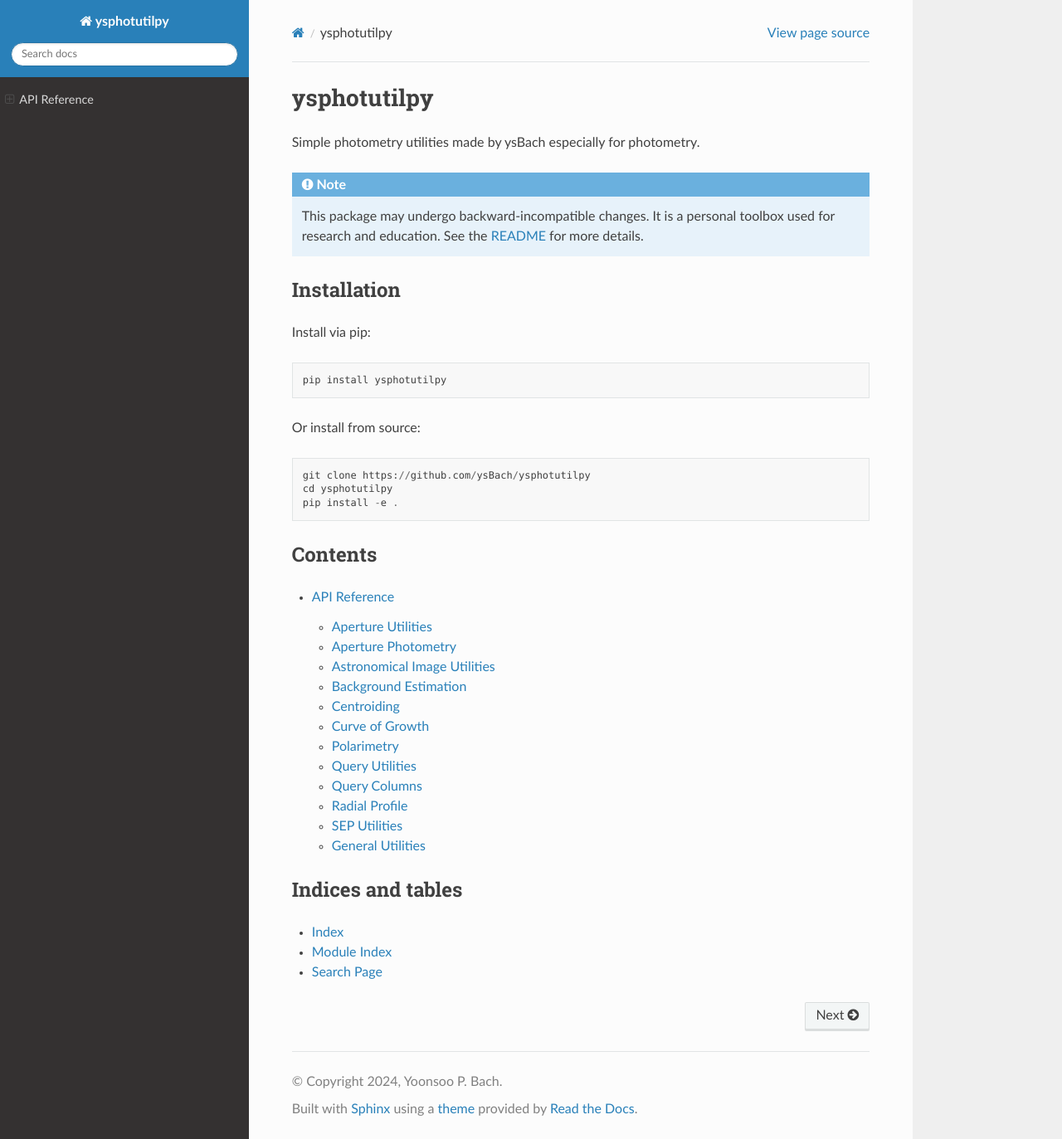
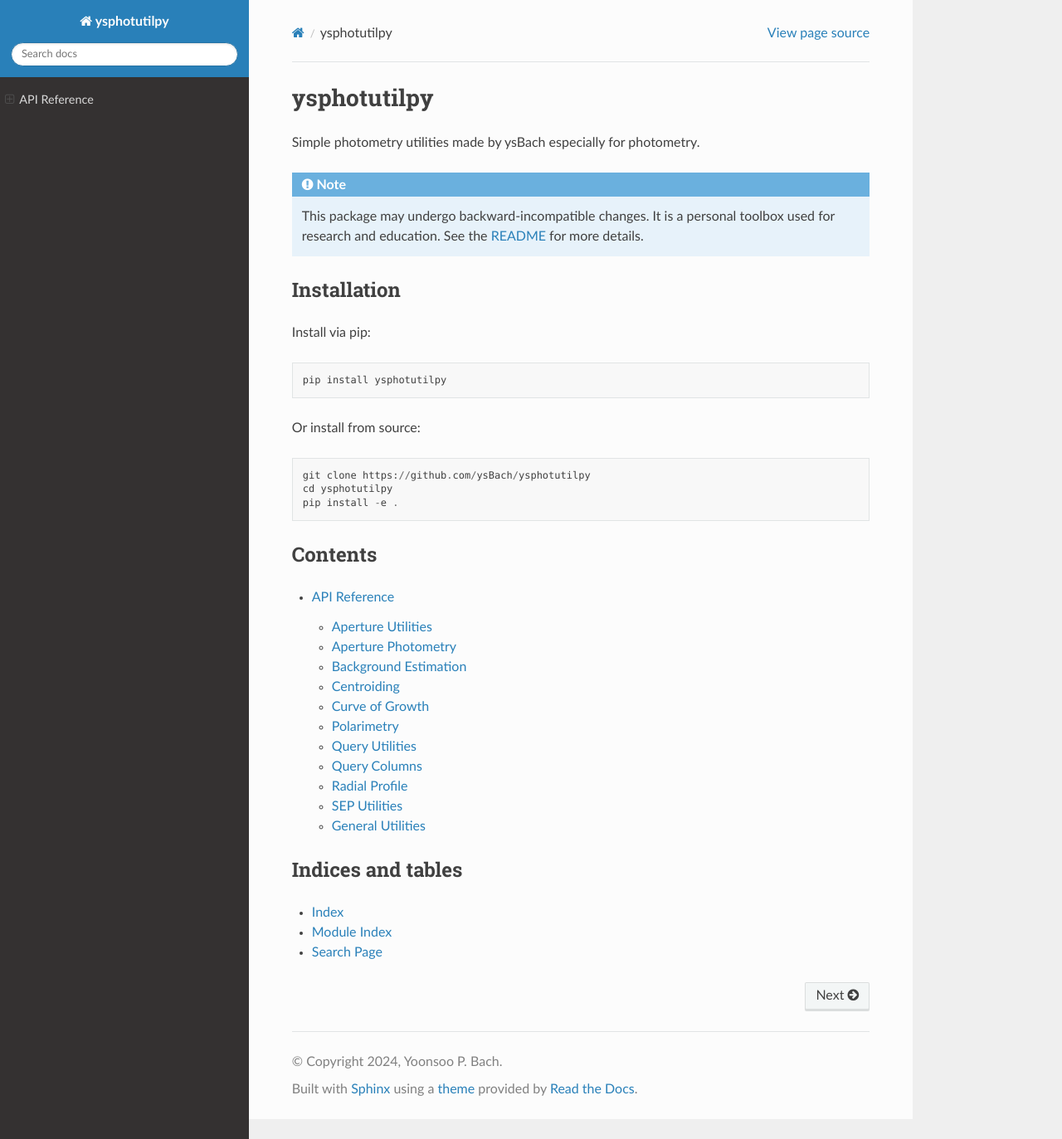
Before and after one commit to ysBach/ysphotutilpy, a Sphinx documentation site: the page built from docs/index.rst, in a window 1280 px wide and 1373 px high. Shown: the whole window at 83% size. Built offline with Sphinx 7.4.7 and the Read the Docs theme 3.1.0, drawn with Linux system fonts in a browser that asks for light colours; the version number could not be read and is left out.

```diff
--- a/docs/api.rst
+++ b/docs/api.rst
@@ -21,14 +21,6 @@ Aperture Photometry
    :undoc-members:
    :show-inheritance:
 
-
-Astronomical Image Utilities
-----------------------------
-
-.. automodule:: ysphotutilpy.astroim
-   :members:
-   :undoc-members:
-   :show-inheritance:
 
 
 Background Estimation
--- a/ysphotutilpy/__init__.py
+++ b/ysphotutilpy/__init__.py
@@ -1,7 +1,6 @@
 from .logging import logger, set_log_level, enable_console_logging
 from .aperture import *
 from .apphot import *
-from .astroim import *
 from .background import *
 from .center import *
 
```
